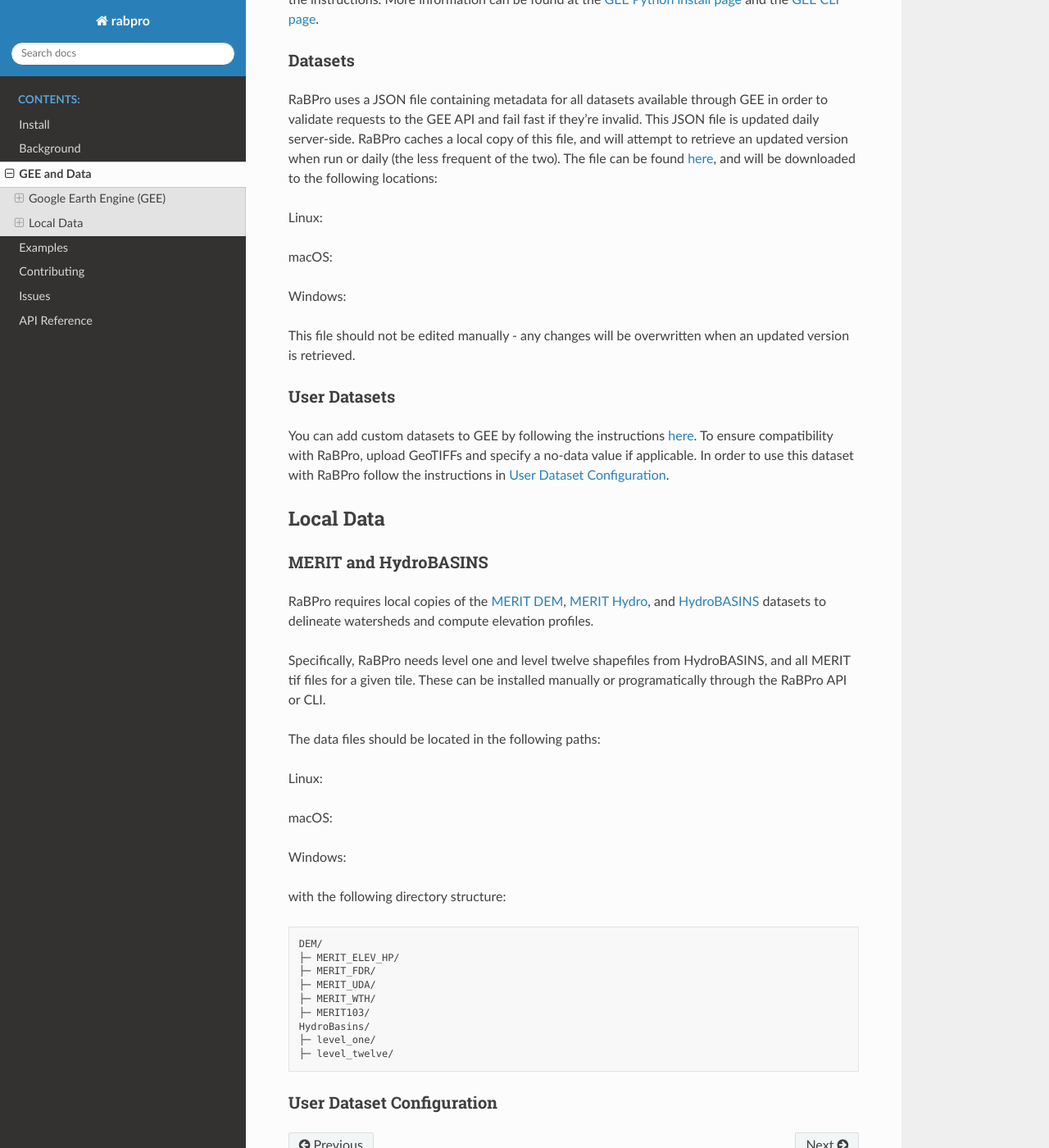
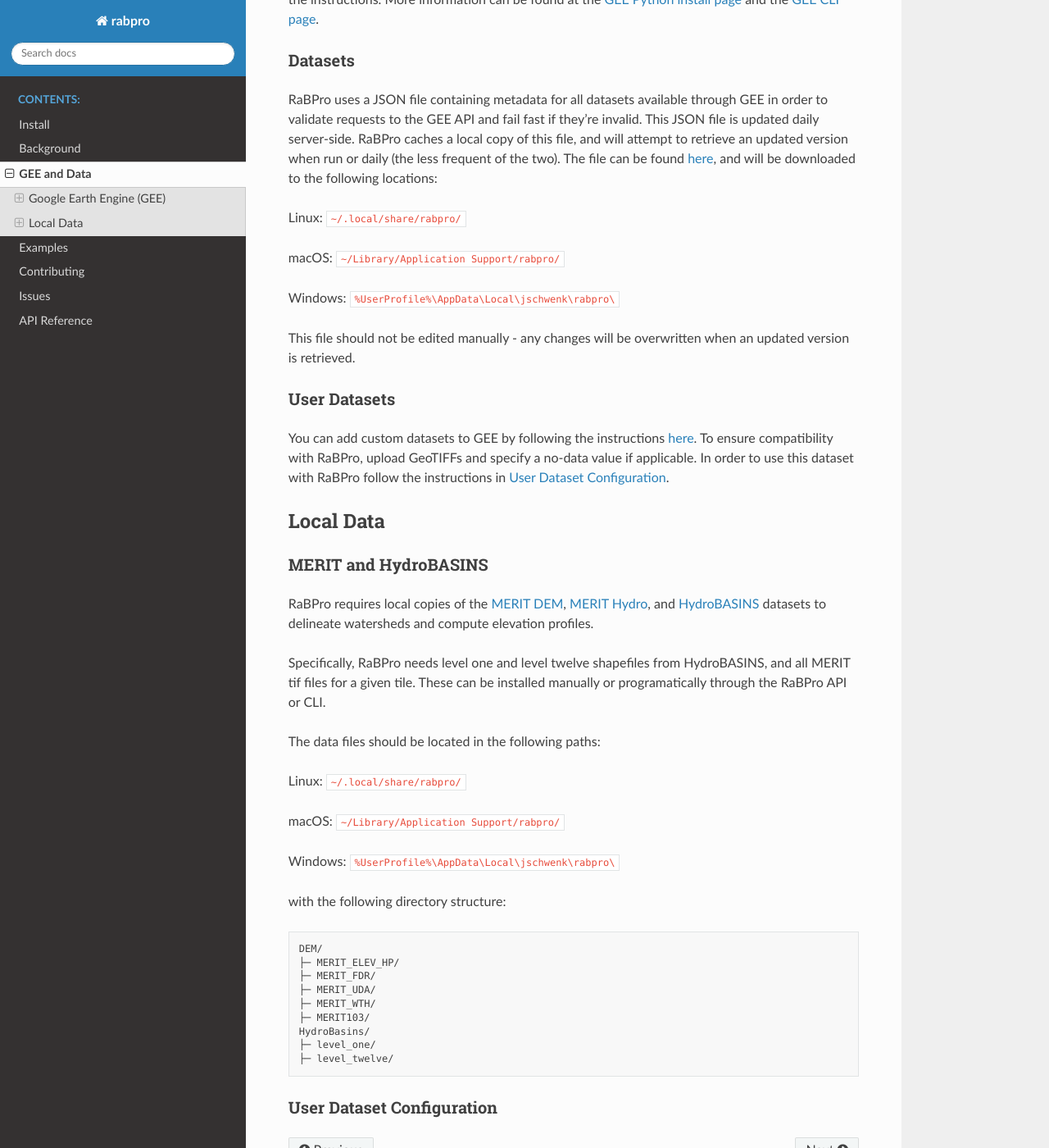
Before and after one commit to VeinsOfTheEarth/rabpro, a Sphinx documentation site: the page built from docs/source/data/index.rst, in a window 1280 px wide and 1400 px high, scrolled down 423 px. Shown: the whole window at 82% size. Built offline with Sphinx 7.4.7 and the Read the Docs theme 2.0.0, drawn with Linux system fonts in a browser that asks for light colours.

Commit message:
Add paths

```diff
--- a/docs/source/data/index.rst
+++ b/docs/source/data/index.rst
@@ -33,11 +33,11 @@
 <https://github.com/jonschwenk/rabpro/blob/main/Data/gee_datasets.json>`_, and
 will be downloaded to the following locations:
 
-Linux:
+Linux: ``~/.local/share/rabpro/``
 
-macOS:
+macOS: ``~/Library/Application Support/rabpro/``
 
-Windows:
+Windows: ``%UserProfile%\AppData\Local\jschwenk\rabpro\``
 
 This file should not be edited manually - any changes will be overwritten when an updated version is retrieved.
 
@@ -65,11 +65,11 @@
 
 The data files should be located in the following paths:
 
-Linux:
+Linux: ``~/.local/share/rabpro/``
 
-macOS:
+macOS: ``~/Library/Application Support/rabpro/``
 
-Windows:
+Windows: ``%UserProfile%\AppData\Local\jschwenk\rabpro\``
 
 with the following directory structure:
 ::
```
